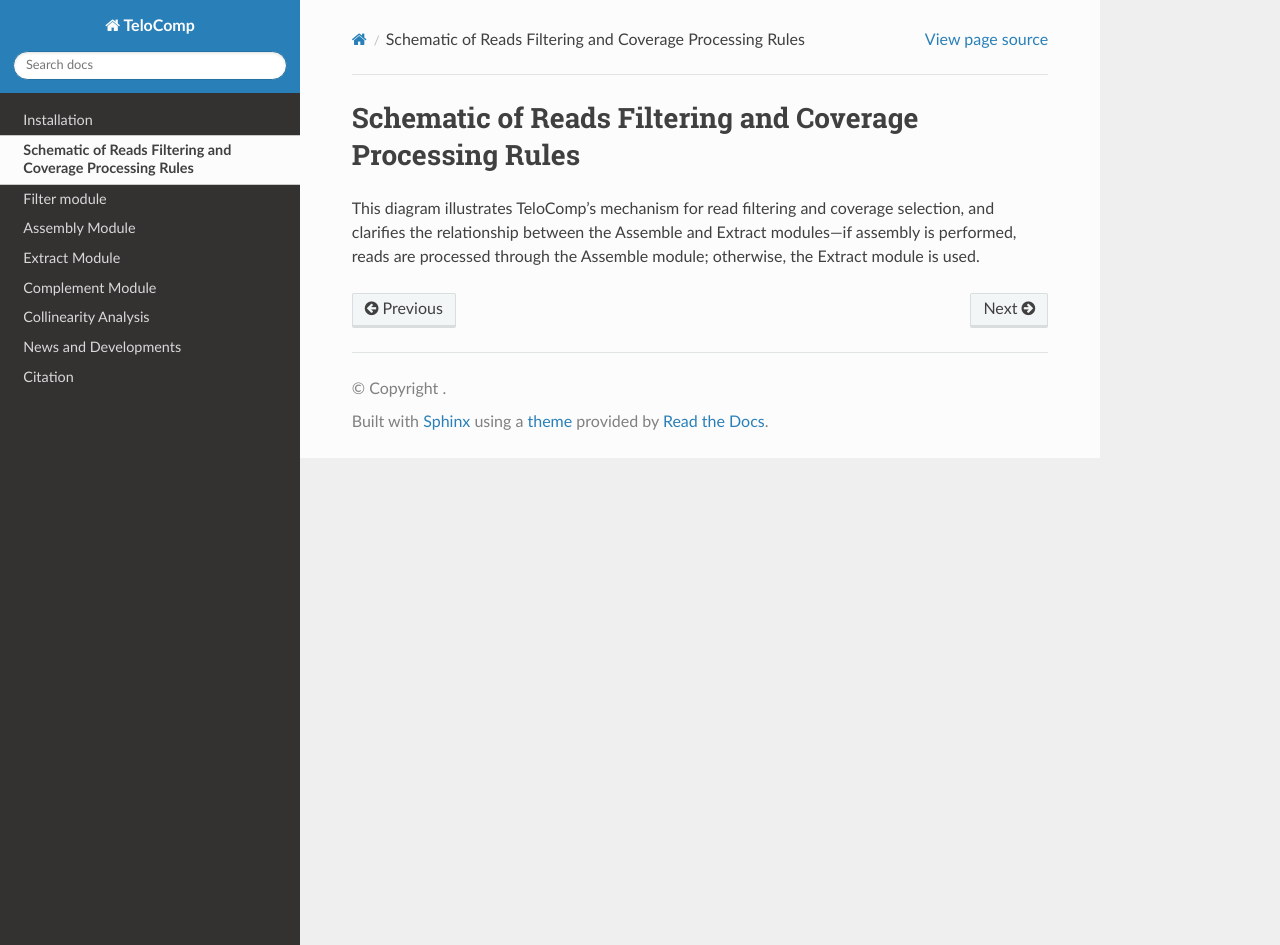
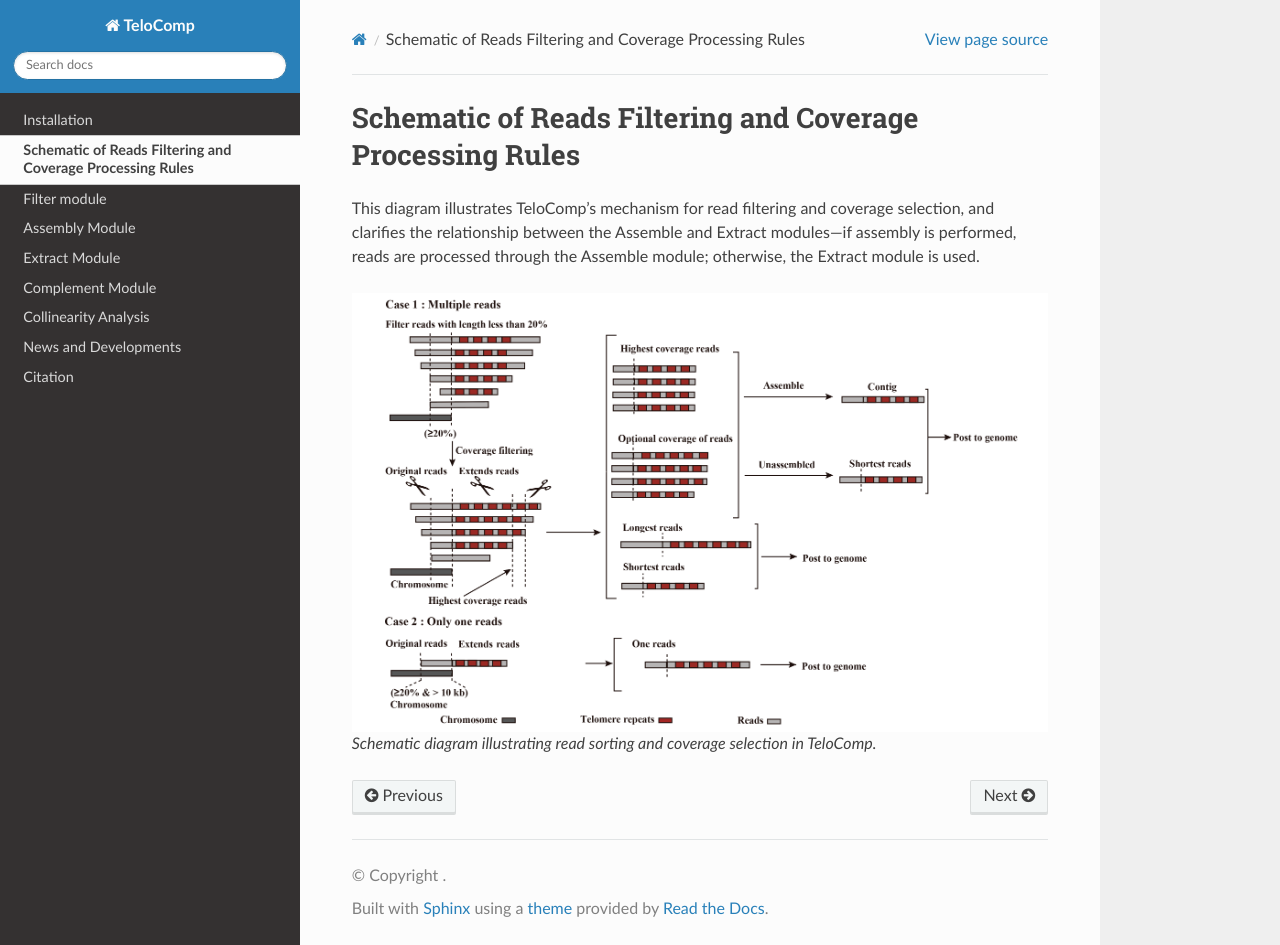
Before and after one commit to lxie-0709/TeloComp, a Sphinx documentation site: the page built from docs/content/Schematic_diagram.rst, in a window 1280 px wide and 945 px high. Built offline with Sphinx 7.4.7 and the Read the Docs theme 3.1.0, drawn with Linux system fonts in a browser that asks for light colours.

Commit message:
Update Schematic_diagram.rst

```diff
--- a/docs/content/Schematic_diagram.rst
+++ b/docs/content/Schematic_diagram.rst
@@ -5,8 +5,6 @@ This diagram illustrates TeloComp’s mechanism for read filtering and coverage
 
 
 .. figure:: ../images/schematic.png
-   :width: 600px       # 图片宽度自适应页面
-   :align: center     # 可选，居中显示
 
 
     Schematic diagram illustrating read sorting and coverage selection in TeloComp.
```
